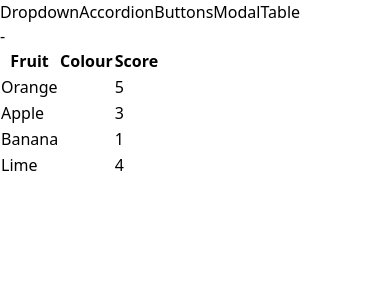
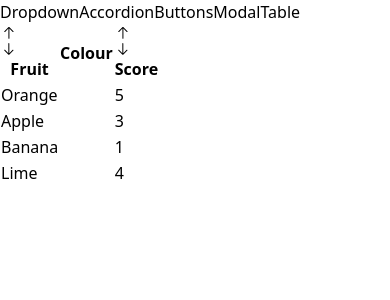
Before and after one commit to numberwang55/comps-vite, a React (Vite) app: page /table in a window 390 px wide. Shown: the top 300 px of the page. Built offline with nearby package versions, Linux system fonts and the light colour scheme.

Commit message:
Update: SortableTable is sortable

```diff
--- a/src/components/SortableTable.jsx
+++ b/src/components/SortableTable.jsx
@@ -1,27 +1,33 @@
 import { useState } from "react";
+import { GoArrowDown, GoArrowUp } from "react-icons/go";
 import Table from "./Table";
 
 export default function SortableTable(props) {
-  const [sortOrder, setSortOrder] = useState(null)
-  const [sortBy, setSortBy] = useState(null)
-  const { config } = props;
+  const [sortOrder, setSortOrder] = useState(null);
+  const [sortBy, setSortBy] = useState(null);
+  const { config, data } = props;
 
   const handleClick = (label) => {
+    if (sortBy && label !== sortBy) {
+      setSortOrder("asc");
+      setSortBy(label);
+      return;
+    }
     switch (sortOrder) {
       case null:
-        setSortOrder("asc")
-        setSortBy(label)
+        setSortOrder("asc");
+        setSortBy(label);
         break;
       case "asc":
-        setSortOrder("desc")
-        setSortBy(label)
+        setSortOrder("desc");
+        setSortBy(label);
         break;
       case "desc":
-        setSortOrder(null)
-        setSortBy(null)
+        setSortOrder(null);
+        setSortBy(null);
         break;
     }
-  }
+  };
 
   const updatedConfig = config.map((column) => {
     if (!column.sortValue) {
@@ -30,12 +36,53 @@ export default function SortableTable(props) {
 
     return {
       ...column,
-      header: () => <th className="bg-red-500" onClick={() => handleClick(column.label)}>{column.label}</th>,
+      header: () => (
+        <th
+          className="curser-pointer hover:bg-gray-200"
+          onClick={() => handleClick(column.label)}
+        >
+          <div className="flex items-center">
+            {getIcons(column.label, sortBy, sortOrder)}
+            {column.label}
+          </div>
+        </th>
+      ),
     };
   });
 
-  return <div>
-    {sortOrder} - {sortBy}
-    <Table {...props} config={updatedConfig} />
-  </div>;
+  let sortedData = data;
+  if (sortOrder && sortBy) {
+    const { sortValue } = config.find((column) => column.label === sortBy);
+    sortedData = [...data].sort((a, b) => {
+      const valueA = sortValue(a);
+      const valueB = sortValue(b);
+
+      const reverseOrder = sortOrder === "asc" ? 1 : -1;
+
+      if (typeof valueA === "string") {
+        return valueA.localeCompare(valueB) * reverseOrder;
+      } else {
+        return (valueA - valueB) * reverseOrder;
+      }
+    });
+  }
+
+  return <Table {...props} config={updatedConfig} data={sortedData} />;
 }
+
+function getIcons(label, sortBy, sortOrder) {
+  if (label !== sortBy) {
+    return (
+      <div>
+        <GoArrowUp />
+        <GoArrowDown />
+      </div>
+    );
+  }
+
+  if (sortOrder === "asc") {
+    return <GoArrowUp />;
+  } else if (sortOrder === "desc") {
+    return <GoArrowDown />;
+  }
+}
--- a/src/pages/TablePage.jsx
+++ b/src/pages/TablePage.jsx
@@ -1,5 +1,4 @@
 import SortableTable from "../components/SortableTable";
-import Table from "../components/Table";
 
 export default function TablePage() {
   const data = [
@@ -22,7 +21,6 @@ export default function TablePage() {
     {
       label: "Score",
       render: (fruit) => fruit.score,
-      // header: () => <th className="bg-red-500">Score</th>,
       sortValue: (fruit) => fruit.score,
     },
   ];
@@ -33,7 +31,6 @@ export default function TablePage() {
 
   return (
     <div>
-      {/* <Table data={data} config={config} keyFn={keyFn} /> */}
       <SortableTable data={data} config={config} keyFn={keyFn} />
     </div>
   );
```
